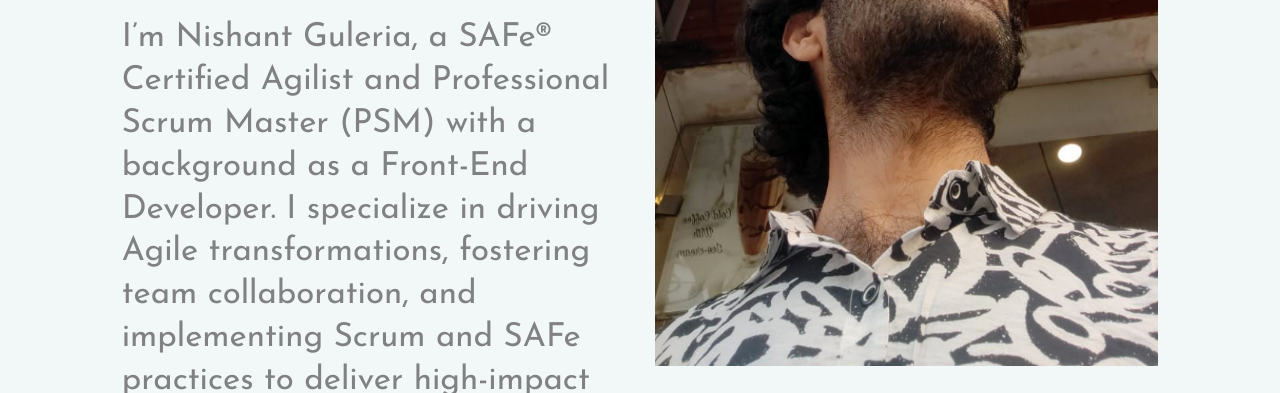
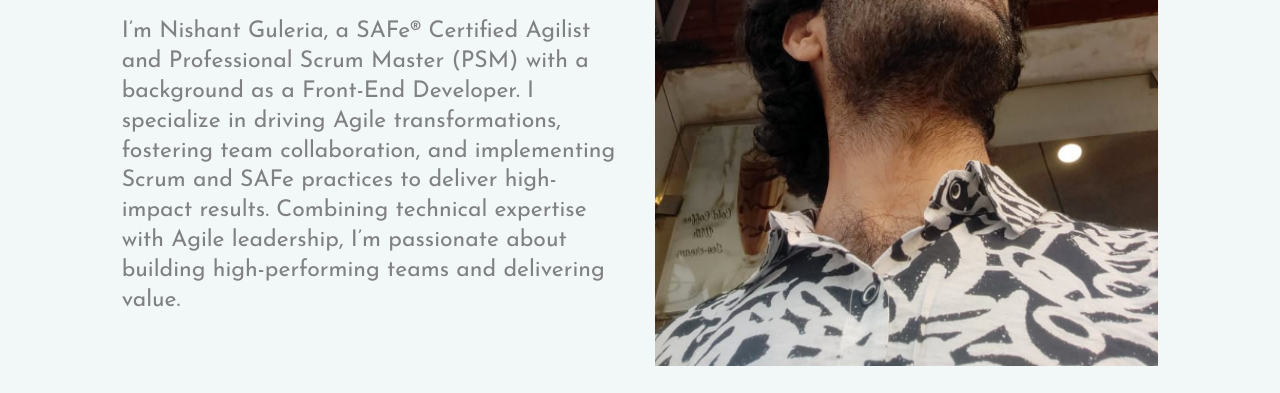
Before and after one commit to nishant88/self_portfolio, a plain HTML site: page index.html in a window 1280 px wide. Shown: the part 540-933 px from the top of the page. Drawn offline with Linux system fonts and the light colour scheme.

Commit message:
font size fixed

```diff
--- a/css/style.css
+++ b/css/style.css
@@ -399,7 +399,7 @@ ol {
 }
 
 .hero-text p {
-    font-size: 33px;
+    font-size: 23px;
     line-height: 1.3;
 }
 
```
